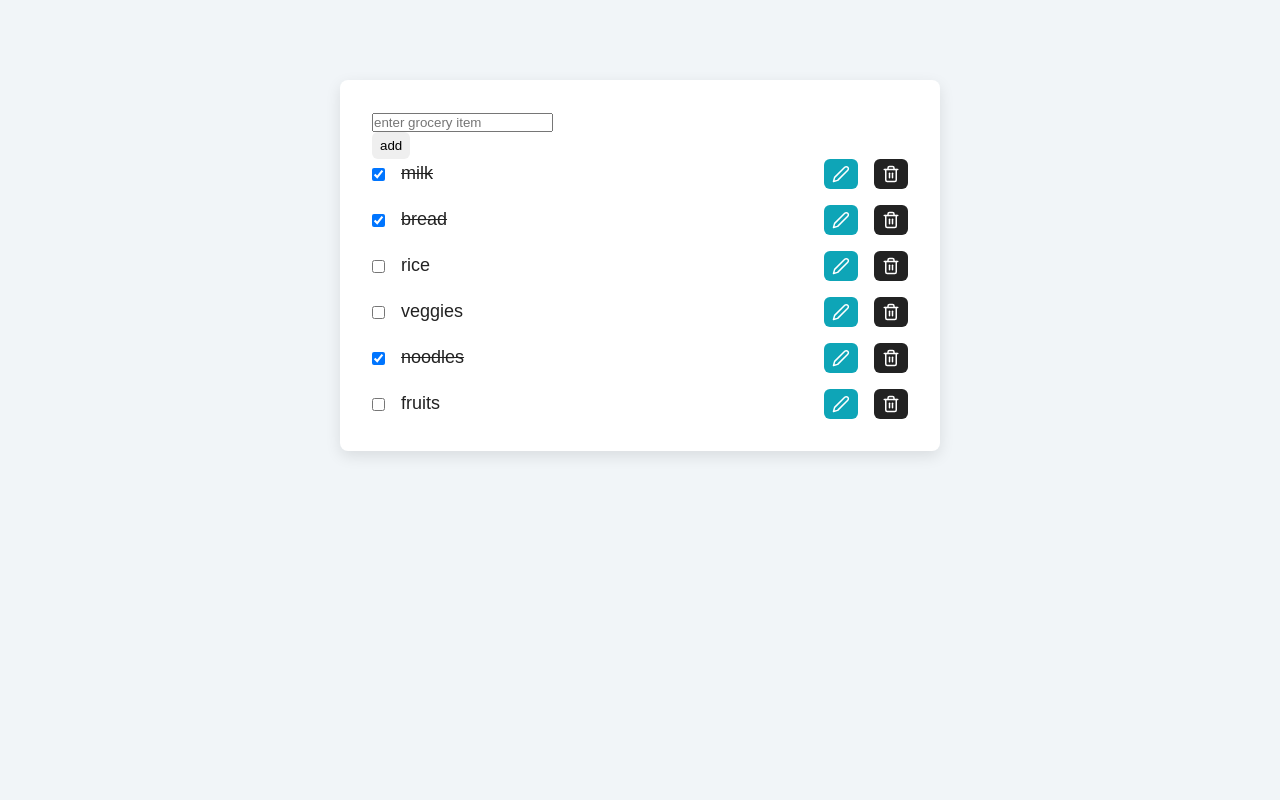
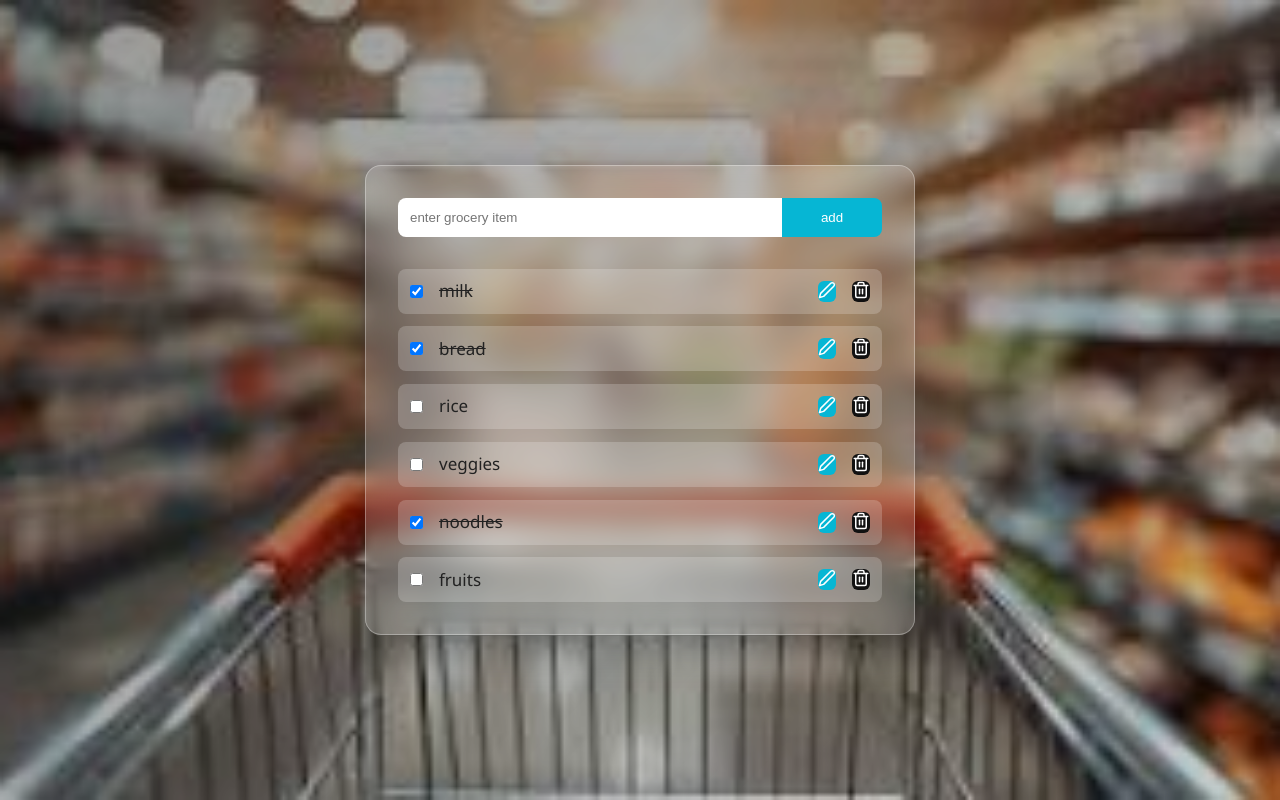
Before and after one commit to apoorva-05/grocery-crud-react, a React (Vite) app: page / in a window 1280 px wide. Built offline with nearby package versions, Linux system fonts and the light colour scheme.

Commit message:
Background image added

```diff
--- a/src/App.css
+++ b/src/App.css
@@ -1,57 +1,131 @@
+* {
+  box-sizing: border-box;
+}
+
 body {
   margin: 0;
-  background: #f1f5f8;
-  font-family: Arial, Helvetica, sans-serif;
+  font-family: "Segoe UI", Arial, sans-serif;
+
+  /* background image */
+  background: url("./assets/background.jpg") center/cover no-repeat;
+
+  min-height: 100vh;
+
+  display: flex;
+  justify-content: center;
+  align-items: center;
 }
 
+/* gradient overlay */
+body::before {
+  content: "";
+  position: fixed;
+  inset: 0;
+  background: linear-gradient(135deg, rgba(0, 0, 0, 0.4), rgba(0, 0, 0, 0.2));
+  z-index: -1;
+}
+
+/* floating glass card */
 .section-center {
   width: 90vw;
-  max-width: 600px;
-  margin: 5rem auto;
-  background: white;
-  border-radius: 8px;
+  max-width: 550px;
+
   padding: 2rem;
-  box-shadow: 0 5px 15px rgba(0,0,0,0.1);
+  border-radius: 16px;
+
+  background: rgba(255, 255, 255, 0.15);
+
+  backdrop-filter: blur(14px);
+  -webkit-backdrop-filter: blur(14px);
+
+  border: 1px solid rgba(255, 255, 255, 0.3);
+
+  box-shadow: 0 10px 40px rgba(0, 0, 0, 0.3);
+
+  transition: transform 0.3s ease;
 }
 
+/* floating effect */
+.section-center:hover {
+  transform: translateY(-6px);
+}
+
+/* form layout */
+.form-control {
+  display: grid;
+  grid-template-columns: 1fr 100px;
+  margin-bottom: 2rem;
+}
+
+.form-input {
+  padding: 12px;
+  border: none;
+  outline: none;
+  border-radius: 8px 0 0 8px;
+}
+
+/* add button */
+.btn {
+  border: none;
+  cursor: pointer;
+  border-radius: 0 8px 8px 0;
+  background: #06b6d4;
+  color: white;
+  font-weight: 500;
+
+  transition: all 0.25s ease;
+}
+
+.btn:hover {
+  background: #0891b2;
+}
+
+/* items container */
 .items {
   display: grid;
-  row-gap: 1rem;
+  row-gap: 0.8rem;
 }
 
+/* single grocery item */
 .single-item {
   display: grid;
   grid-template-columns: auto 1fr auto auto;
+
   align-items: center;
-  gap: 1rem;
+  column-gap: 1rem;
+
+  padding: 12px;
+  border-radius: 8px;
+
+  background: rgba(255, 255, 255, 0.2);
+
+  transition: all 0.25s ease;
+}
+
+.single-item:hover {
+  background: rgba(255, 255, 255, 0.35);
+  transform: scale(1.02);
 }
 
 .single-item p {
   margin: 0;
-  font-size: 18px;
+  font-size: 17px;
 }
 
-.btn {
-  border: none;
-  padding: 6px 8px;
+/* buttons */
+.edit-btn {
+  background: #06b6d4;
+  color: white;
   border-radius: 6px;
-  cursor: pointer;
-  display: flex;
-  align-items: center;
-  justify-content: center;
-}
-
-.edit-btn {
-  background: #0ea5b7;
-  color: white;
 }
 
 .remove-btn {
-  background: #222;
+  background: #111;
   color: white;
+  border-radius: 6px;
 }
 
+/* toast notification */
 .Toastify__toast {
-  top: 80px;
   text-transform: capitalize;
 }
--- a/src/App.jsx
+++ b/src/App.jsx
@@ -5,7 +5,7 @@ import { groceryItems } from "./data/groceryItems";
 import { ToastContainer, toast } from "react-toastify";
 import "react-toastify/dist/ReactToastify.css";
 import "./app.css";
-
+import bg from "./assets/background.jpg";
 import { nanoid } from "nanoid";
 import Form from "./components/Form";
 
```
Also changed, not shown: src/assets/background.jpg (added).
